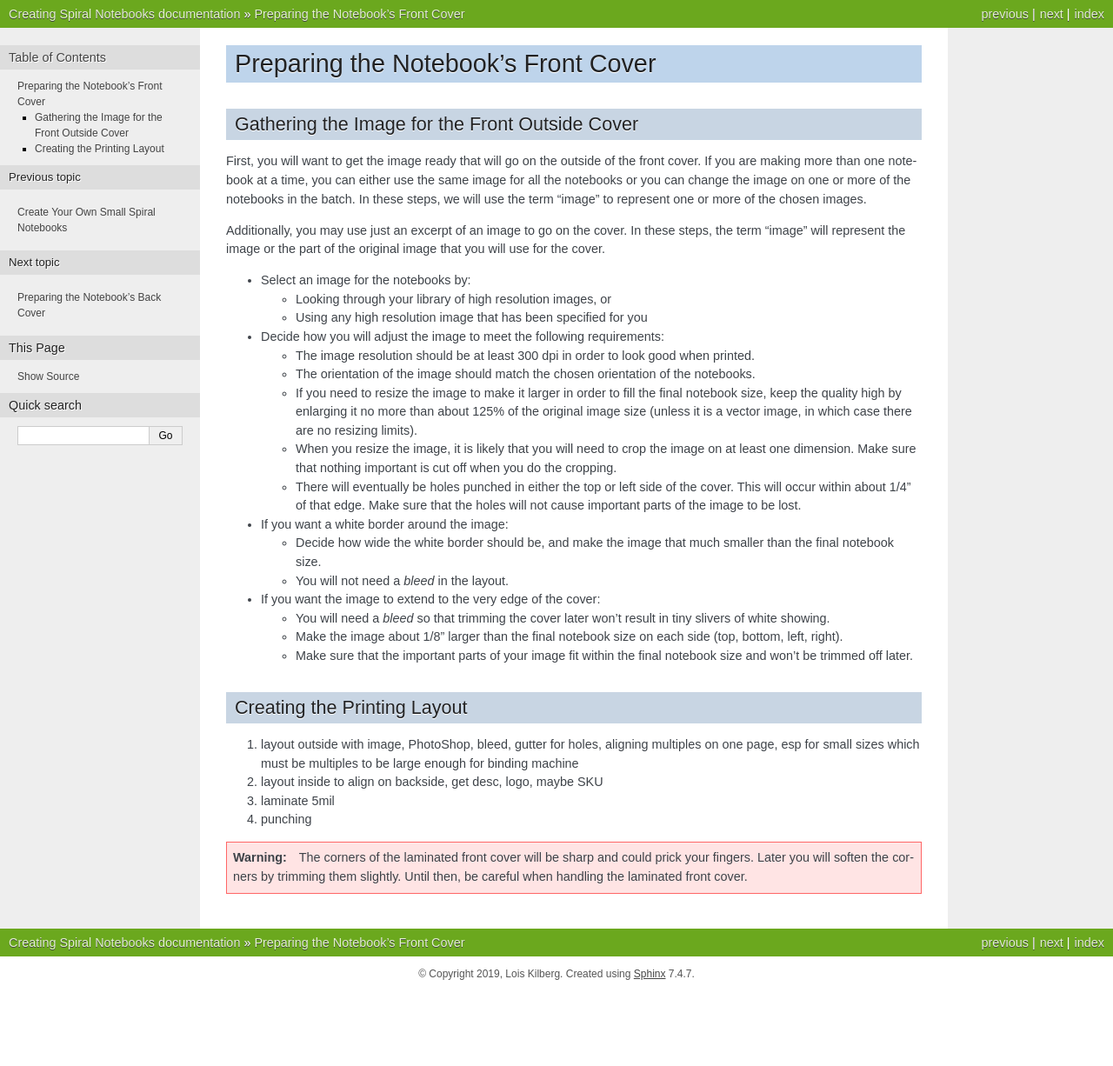
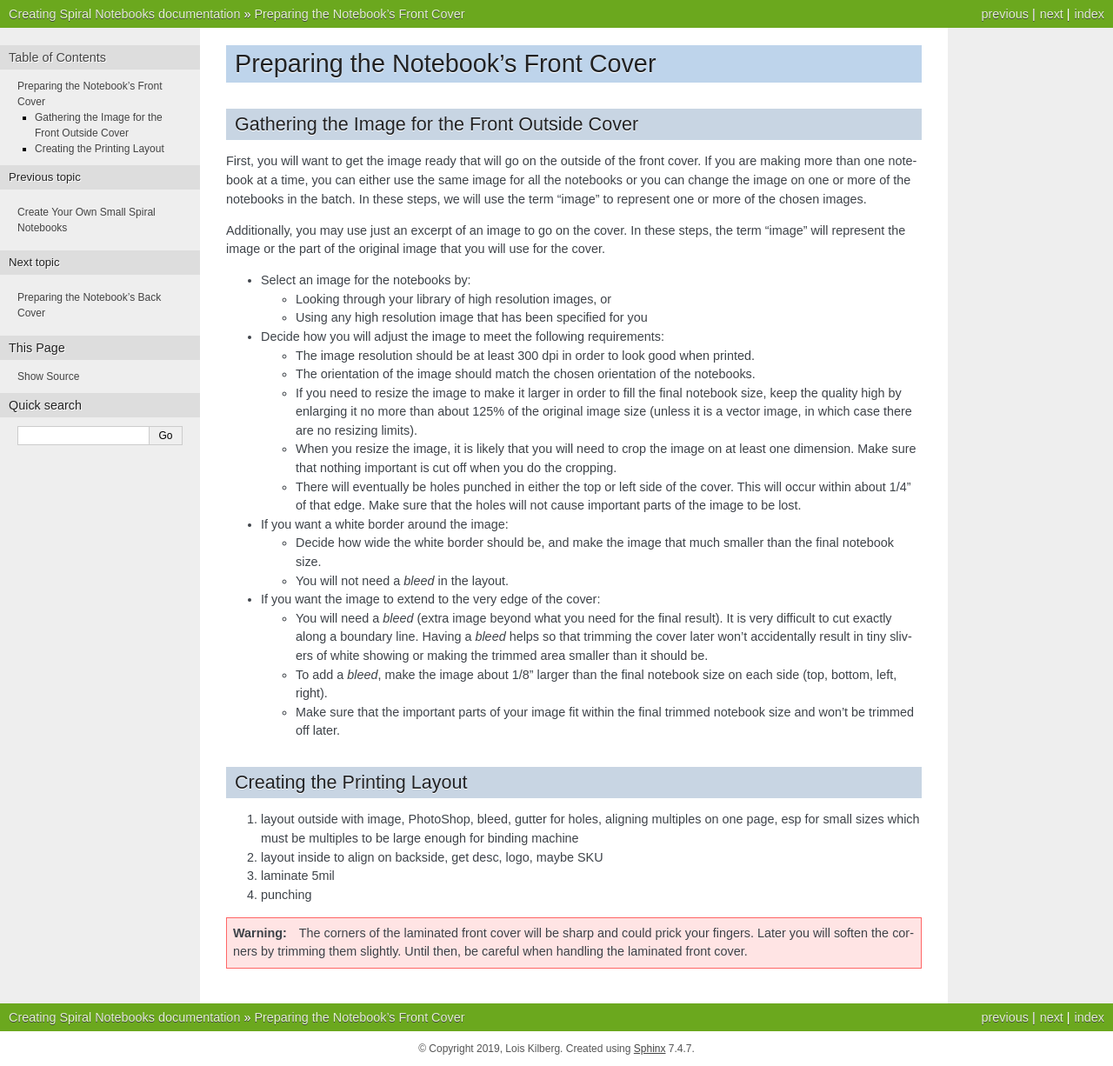
Before and after one commit to loiskilberg/create_spiral_notebook, a Sphinx documentation site: the page built from source/01_prepare_front_cover.rst, in a window 1280 px wide. Shown: the whole page at 87% size. Built offline with Sphinx 7.4.7, drawn with Linux system fonts in a browser that asks for light colours; pages that are not in the unit, such as notebooks, are missing from menus; before the commit the page ends 1140 px from its top, so only the background shows below that.

Commit message:
edit some text

```diff
--- a/source/01_prepare_front_cover.rst
+++ b/source/01_prepare_front_cover.rst
@@ -29,9 +29,9 @@ Additionally, you may use just an excerpt of an image to go on the cover. In the
 
 * If you want the image to extend to the very edge of the cover:
 
-  - You will need a *bleed* so that trimming the cover later won't result in tiny slivers of white showing.
-  - Make the image about 1/8" larger than the final notebook size on each side (top, bottom, left, right).
-  - Make sure that the important parts of your image fit within the final notebook size and won't be trimmed off later.
+  - You will need a *bleed* (extra image beyond what you need for the final result). It is very difficult to cut exactly along a boundary line. Having a *bleed* helps so that trimming the cover later won't accidentally result in tiny slivers of white showing or making the trimmed area smaller than it should be.
+  - To add a *bleed*, make the image about 1/8" larger than the final notebook size on each side (top, bottom, left, right).
+  - Make sure that the important parts of your image fit within the final trimmed notebook size and won't be trimmed off later.
 
 Creating the Printing Layout
 ============================
```
